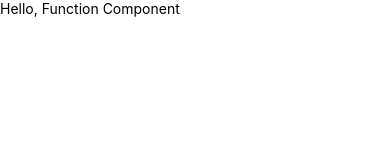
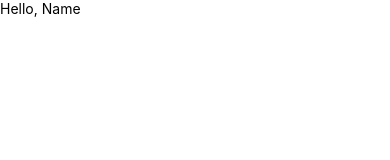
Before and after one commit to SynCROSS/learning-react-native, a React Native app in the folder practice/: screen / in a window 390 px wide. Shown: the top 160 px of the page. Built offline with nearby package versions, Linux system fonts and the light colour scheme.

Commit message:
Use DefaultProps

```diff
--- a/practice/components/Greeting.js
+++ b/practice/components/Greeting.js
@@ -1,12 +1,16 @@
 import React from 'react';
-import {View, Text} from 'react-native';
+import { Text, View } from 'react-native';
 
-function Greeting() {
+function Greeting({ name }) {
   return (
     <View>
-      <Text>Hello, Function Component</Text>
+      <Text>Hello, {name}</Text>
     </View>
   );
 }
 
+Greeting.defaultProps = {
+  name: 'Name',
+};
+
 export default Greeting;
```
